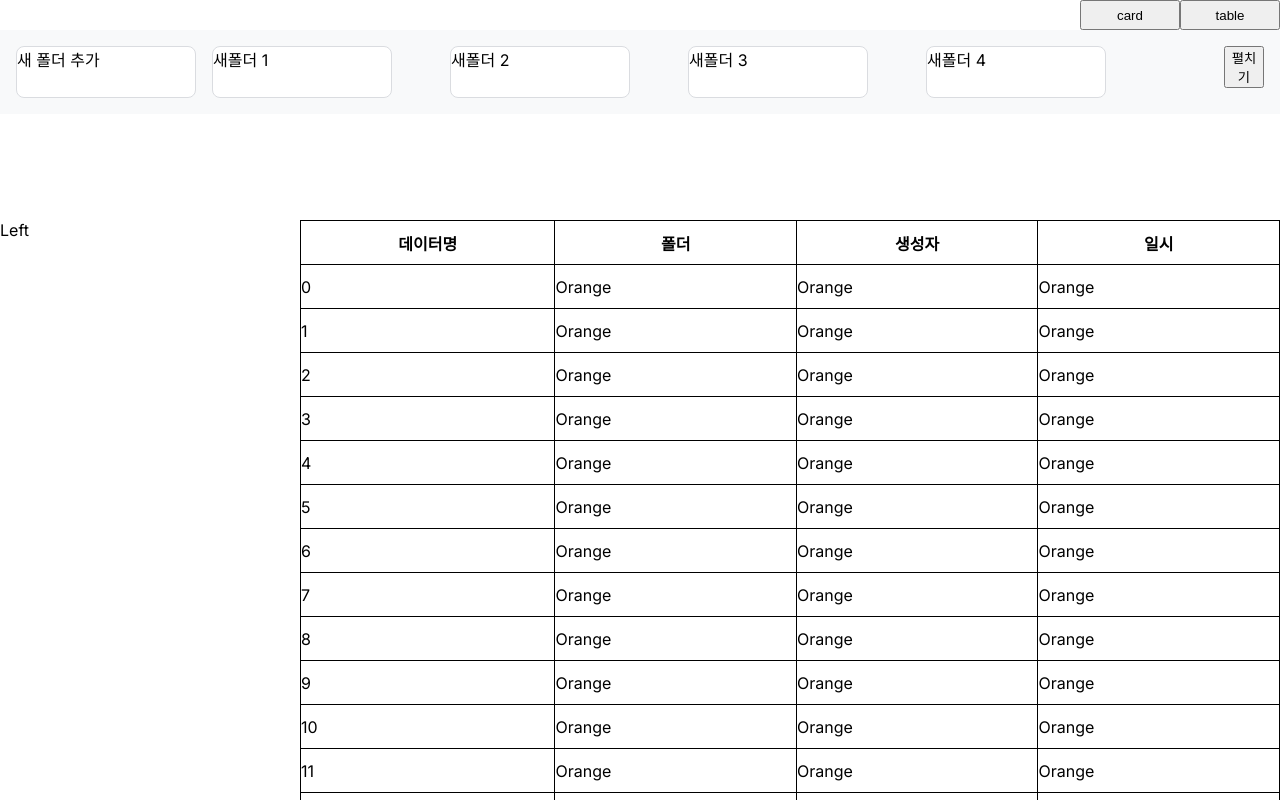
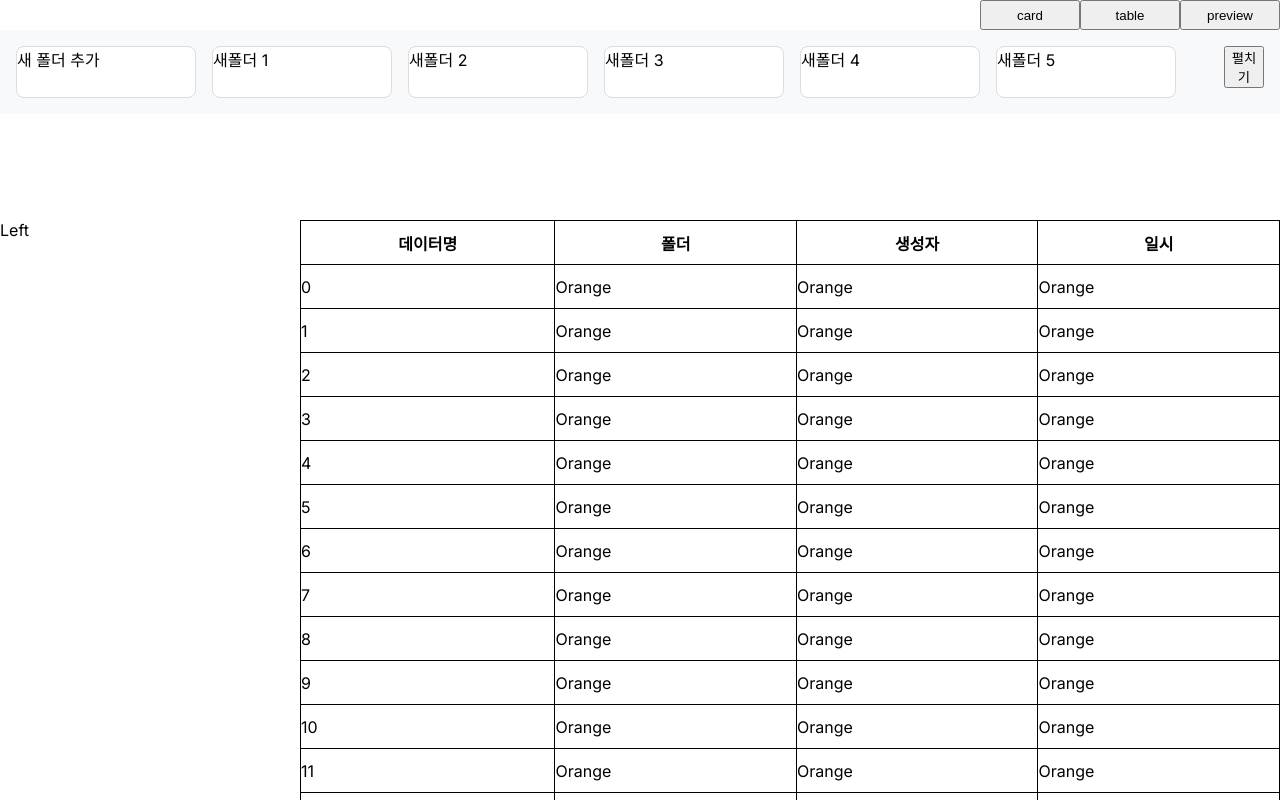
Before and after one commit to chikoogi/next-test-prj, a Next.js app: page /data-pool in a window 1280 px wide. Built offline with nearby package versions, Linux system fonts and the light colour scheme.

Commit message:
[New Feature] - sortable , 미리보기 추가

```diff
--- a/src/app/data-pool/page.tsx
+++ b/src/app/data-pool/page.tsx
@@ -8,24 +8,31 @@ import {useState} from "react";
 
 export default function DataPool() {
     const [type, setType] = useState<string>("table");
+    const [preview, setPreview] = useState<boolean>(false);
 
 
     return (
         <div className={styled.wrapper}>
+            <div className={styled.mainWrapper}>
                 <div className={styled.topWrapper}>
                     <div className={styled.rightSide}>
                         <button onClick={() => setType("card")}>card</button>
                         <button onClick={() => setType("table")}>table</button>
+                        <button onClick={() => setPreview(!preview)}>preview</button>
                     </div>
                     <FolderList/>
                 </div>
-            <div className={styled.mainWrapper}>
+                <div className={styled.bottomWrapper}>
                     <div className={styled.leftContents}>Left</div>
                     <div className={styled.rightContents}>
-                    {type === "table" && <DataTable />}
-                    {type === "card" && <DataCard />}
+                        {type === "table" && <DataTable/>}
+                        {type === "card" && <DataCard/>}
                     </div>
                 </div>
             </div>
+            {preview && <div className={styled.previewWrapper}>
+                미리보기
+            </div>}
+        </div>
     )
 }
--- a/src/app/data-pool/styles.module.scss
+++ b/src/app/data-pool/styles.module.scss
@@ -6,9 +6,24 @@
 .wrapper {
     width: 100%;
     height: 100%;
-    /*overflow: hidden;*/
+
+    display: flex;
+}
+
+.mainWrapper{
+    width: 100%;
+    height: 100%;
+    overflow: hidden;
     display: flex;
     flex-direction: column;
+    flex: 1 1;
+}
+
+.previewWrapper {
+    width: 780px;
+    height: 100%;
+    flex: 0 0 780px;
+    background-color: #F8F9FA;
 }
 
 .topWrapper {
@@ -23,7 +38,7 @@
     }
 }
 
-.mainWrapper {
+.bottomWrapper {
     width: 100%;
     flex: 1 1;
     overflow: hidden;
--- a/src/components/FolderList/index.tsx
+++ b/src/components/FolderList/index.tsx
@@ -1,21 +1,21 @@
 "use client"
 import styled from "./style.module.scss";
-import {useState} from "react";
+import {useCallback, useState} from "react";
 import {useDrag, useDrop} from "react-dnd";
 
 
-function Folder({name}:any) {
+function Folder({item, findCard, moveCard}:any) {
     const [{ opacity, isDragging }, drag, preview] = useDrag(
         {
             type: "folder",
-            item: { name },
+            item: item,
             collect: (monitor: any) => ({
                 opacity: monitor.isDragging() ? 0.2 : 1,
                 isDragging: monitor.isDragging(),
             }),
             end: (item, monitor) => {},
         },
-        [name]
+        [item.id, item.name]
     );
 
 
@@ -33,14 +33,15 @@ function Folder({name}:any) {
 
     const [{isOver :isOver2, canDrop:canDrop2}, drop2] = useDrop(() => ({
         accept: ["folder"],
-        drop: (item: any, monitor) => {
-            console.log(item);
+        drop: (dropItem:any, monitor) => {
+            console.log(dropItem, item);
+            moveCard(dropItem.id, item.id);
         },
         collect: (monitor) => ({
             isOver: monitor.isOver(),
             canDrop: monitor.canDrop(),
         }),
-    }),[])
+    }),[moveCard])
 
 
     const isActive = isOver && canDrop
@@ -50,40 +51,102 @@ function Folder({name}:any) {
     }
 
 return (
-    <>
+    <div className={styled.folder}>
         <div className={styled.folderWrapper}
              style={{backgroundColor}}
              ref={(node) => {
                  drop(node);
                  drag(node);
              }}>
-            {name}
+            {item.name}
         </div>
 
-        <div className={styled.sortableWrapper} ref={drop2}>
+        <div className={styled.sortableWrapper} ref={(node) => {
+            drop2(node);
+        }}>
             <div className={styled.sortableLine}
                  style={{opacity: isOver2 ? 1 : 0}}
             />
         </div>
-    </>)
+    </div>)
 
 }
 
 export default function FolderList() {
+    const [cards, setCards] = useState<any[]>([{
+        id: 1,
+        name: "새폴더 1",
+    },{
+        id: 2,
+        name: "새폴더 2",
+    },{
+        id: 3,
+        name: "새폴더 3",
+    },{
+        id: 4,
+        name: "새폴더 4",
+    },{
+        id: 5,
+        name: "새폴더 5",
+    }]);
 
-    const FOLDER_LIST = [...new Array(40)];
+    // const FOLDER_LIST = [...new Array(40)];
     const [show, setShow] = useState(false);
+
+    const addCard = useCallback(() => {
+        if(cards.length >= 17) return;
+        setCards(prev => {
+            const idx = prev.length;
+            return [...prev, {
+                id: idx + 1,
+                name: `새폴더 ${idx + 1}`
+            }]
+        })
+
+    },[cards]);
+
+    const findCard = useCallback(
+        (id: string) => {
+            const card = cards.find((v: any) => `${v.id}` === id.toString()) as any;
+            return {
+                ...card,
+                index: cards.indexOf(card),
+            };
+        },
+        [cards]
+    );
+
+    const moveCard = useCallback(
+        async (fromId: string, toId: string) => {
+            const fromCard = findCard(fromId);
+            const toCard = findCard(toId);
+            const movingCard = cards.splice(fromCard.index, 1);
+            cards.splice(toCard.index, 0, movingCard[0]);
+            setCards([...cards]);
+
+
+        },
+        [findCard, cards]
+    );
+
 
     return (
         <div className={styled.wrapper}>
-        <div className={`${styled.leftBox} ${show ? styled.show : ""}`}>
-                <div className={styled.folderWrapper}>
+            <div className={`${styled.leftBox} ${show ? styled.show : ""}`}>
+                <div className={styled.folderWrapper} onClick={addCard}>
                     새 폴더 추가
                 </div>
+                <div className={styled.sortableWrapper} >
+                    <div className={styled.sortableLine}
+                         style={{opacity: 0}}
+                    />
+                </div>
                 {
-                    FOLDER_LIST.map((_,index)=>{
+                    cards.map((item, index) => {
                         return (
-                            <Folder name={`새폴더 ${index+1}`} />
+                            <Folder key={item.id} item={item}
+                                    moveCard={moveCard}
+                                    findCard={findCard}/>
                         )
                     })
                 }
--- a/src/components/FolderList/style.module.scss
+++ b/src/components/FolderList/style.module.scss
@@ -11,7 +11,7 @@
     display: flex;
     flex-direction: row;
     flex-wrap: wrap;
-    gap: 16px;
+    //gap: 7px;
     overflow: hidden;
     max-height: 52px;
     &.show{
@@ -25,6 +25,11 @@
 
 }
 
+.folder{
+  margin-bottom: 16px;
+  display: flex;
+}
+
 .folderWrapper {
   width: 180px;
   height: 52px;
@@ -33,14 +38,23 @@
   background-color: #fff;
 }
 
+.addFolderWrapper {
+  width: 180px;
+  height: 52px;
+  border: 1px solid #dadce0;
+  border-radius: 8px;
+  background-color: #fff;
+}
+
 .sortableWrapper{
-  padding: 10px;
-
+  padding: 7px;
 }
 
 .sortableLine {
-  height: 32px;
-  width: 6px;
-  border: 2px solid rgba(0, 0, 0, 0.25);
+  height: 100%;
+  width: 2px;
+  //border: 1px solid #5856D6;
   background-color: #5856D6;
+  box-shadow: 0px 0px 0px 1px rgba(88, 86, 214, 0.2);
+
 }
```
Also changed, not shown: src/app/(assets)/folder.png (deleted). Lines whose indentation alone changed are shown as unchanged.
